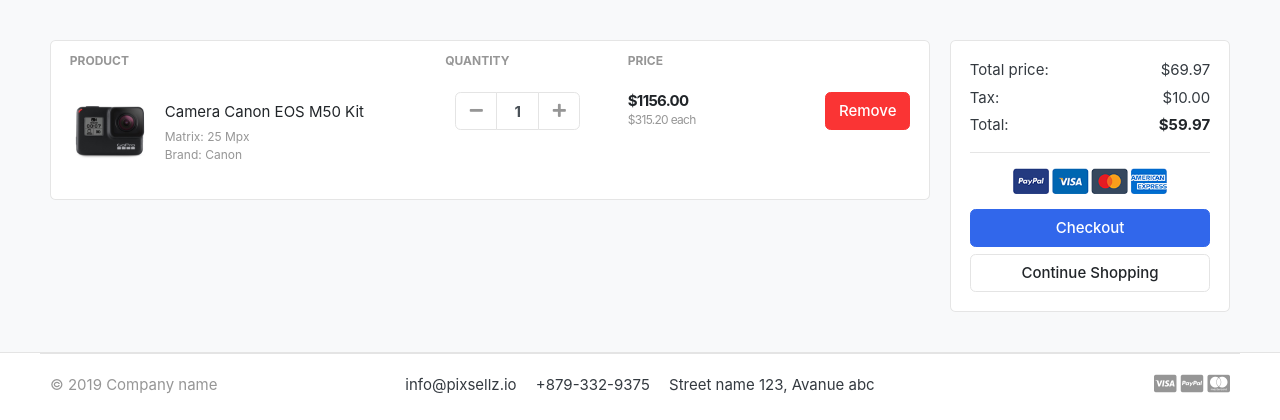
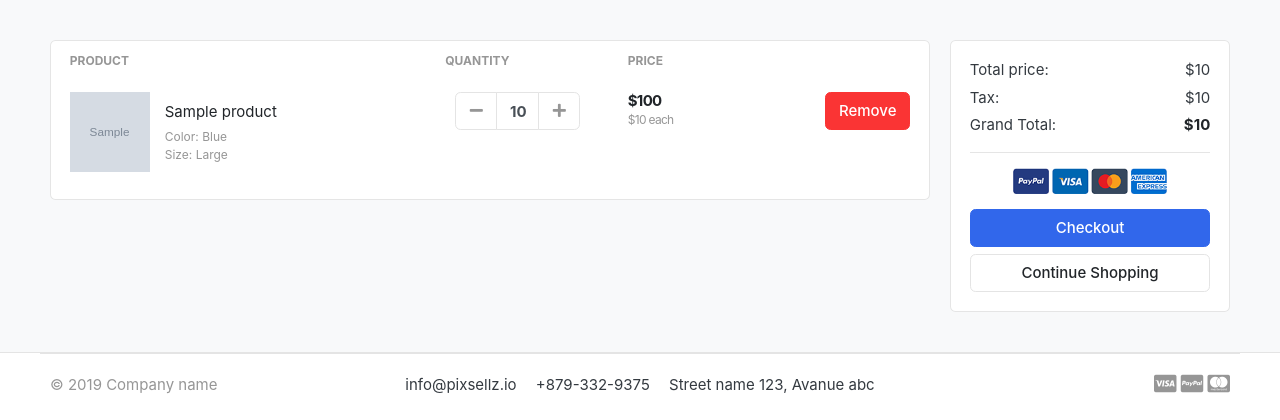
Before and after one commit to HuseynHasan/greatkart, a Django app: template templates/store/cart.html in a window 1280 px wide. Shown: the part 118-538 px from the top of the page. Run offline with Django 5.2, Linux system fonts and the light colour scheme; tables that the repository leaves empty hold one stand-in row (values such as "Sample post"); the template is opened without the code that fills it: values that come from a table or form of the project are taken from there, most other values are stand-ins (such as "Sample title", 1, 10 or a date in 2020); grey boxes marked "Sample" are stand-in pictures; some libraries are stand-ins or nearby versions; some web fonts are replaced.

Commit message:
Cart Item Quantity, Increment, Decrement, Tax Calculation

```diff
--- a/carts/models.py
+++ b/carts/models.py
@@ -18,5 +18,8 @@
     quantity = models.IntegerField()
     is_active = models.BooleanField(default=True)
 
+    def sub_total(self):
+        return self.product.price * self.quantity
+
     def __str__(self):
         return f"{self.product.product_name} ({self.quantity})"
--- a/carts/urls.py
+++ b/carts/urls.py
@@ -6,4 +6,6 @@
 urlpatterns = [
     path('', views.cart, name='cart'),
     path('add_cart/<int:product_id>/', views.add_cart, name='add_cart'),
+    path('remove_cart/<int:product_id>/', views.remove_cart, name='remove_cart'),
+    path('remove_cart_item/<int:product_id>/', views.remove_cart_item, name='remove_cart_item'),
 ]
--- a/templates/store/cart.html
+++ b/templates/store/cart.html
@@ -8,6 +8,16 @@
 <div class="container">
 
 <!-- ============================ COMPONENT 1 ================================= -->
+
+{% if not cart_items %}
+
+<h2 class="text center">Your Shopping Cart is Empty!</h2>
+<br>
+<div class="text-center">
+<a href="{% url 'store' %}" class="btn btn-primary">Continue Shopping</a>
+</div>
+
+{% else %}
 
 <div class="row">
 	<aside class="col-lg-9">
@@ -22,13 +32,14 @@
 </tr>
 </thead>
 <tbody>
+	{% for cart_item in cart_items %}
 <tr>
 	<td>
 		<figure class="itemside align-items-center">
-			<div class="aside"><img src="{% static './images/items/11.jpg' %}" class="img-sm"></div>
+			<div class="aside"><img src="{{ cart_item.product.images.url }}" class="img-sm"></div>
 			<figcaption class="info">
-				<a href="#" class="title text-dark">Camera Canon EOS M50 Kit</a>
-				<p class="text-muted small">Matrix: 25 Mpx <br> Brand: Canon</p>
+				<a href="{{ cart_item.product.get_url }}" class="title text-dark">{{ cart_item.product.product_name }}</a>
+				<p class="text-muted small">Color: Blue <br> Size: Large</p>
 			</figcaption>
 		</figure>
 	</td>
@@ -37,25 +48,26 @@
 					<div class="col">
 						<div class="input-group input-spinner">
 							<div class="input-group-prepend">
-							<button class="btn btn-light" type="button" id="button-plus"> <i class="fa fa-minus"></i> </button>
+							<a href="{% url 'remove_cart' cart_item.product.id %}" class="btn btn-light" type="button" id="button-plus"> <i class="fa fa-minus"></i> </a>
 							</div>
-							<input type="text" class="form-control"  value="1">
+							<input type="text" class="form-control"  value="{{ cart_item.quantity }}">
 							<div class="input-group-append">
-							<button class="btn btn-light" type="button" id="button-minus"> <i class="fa fa-plus"></i> </button>
+							<a href="{% url 'add_cart' cart_item.product.id %}" class="btn btn-light" type="button" id="button-minus"> <i class="fa fa-plus"></i> </a>
 							</div>
 						</div> <!-- input-group.// -->
 					</div> <!-- col.// -->
 	</td>
 	<td>
 		<div class="price-wrap">
-			<var class="price">$1156.00</var>
-			<small class="text-muted"> $315.20 each </small>
+			<var class="price">${{ cart_item.sub_total }}</var>
+			<small class="text-muted"> ${{ cart_item.product.price }} each </small>
 		</div> <!-- price-wrap .// -->
 	</td>
 	<td class="text-right">
-	<a href="" class="btn btn-danger"> Remove</a>
+	<a href="{% url 'remove_cart_item' cart_item.product.id %}" class="btn btn-danger"> Remove</a>
 	</td>
 </tr>
+	{% endfor %}
 </tbody>
 </table>
 </div> <!-- card.// -->
@@ -67,22 +79,22 @@
 		<div class="card-body">
 			<dl class="dlist-align">
 			  <dt>Total price:</dt>
-			  <dd class="text-right">$69.97</dd>
+			  <dd class="text-right">${{ total }}</dd>
 			</dl>
 			<dl class="dlist-align">
 			  <dt>Tax:</dt>
-			  <dd class="text-right"> $10.00</dd>
+			  <dd class="text-right"> ${{ tax }}</dd>
 			</dl>
 			<dl class="dlist-align">
-			  <dt>Total:</dt>
-			  <dd class="text-right text-dark b"><strong>$59.97</strong></dd>
+			  <dt>Grand Total:</dt>
+			  <dd class="text-right text-dark b"><strong>${{ grand_total }}</strong></dd>
 			</dl>
 			<hr>
 			<p class="text-center mb-3">
 				<img src="{% static './images/misc/payments.png' %}" height="26">
 			</p>
 			<a href="./place-order.html" class="btn btn-primary btn-block"> Checkout </a>
-			<a href="./store.html" class="btn btn-light btn-block">Continue Shopping</a>
+			<a href="{% url 'store' %}" class="btn btn-light btn-block">Continue Shopping</a>
 		</div> <!-- card-body.// -->
 		</div> <!-- card.// -->
 
@@ -90,6 +102,8 @@
 
 
 </div> <!-- row.// -->
+
+{% endif %}
 <!-- ============================ COMPONENT 1 END .// ================================= -->
 
 </div> <!-- container .//  -->
--- a/templates/store/store.html
+++ b/templates/store/store.html
@@ -148,7 +148,7 @@
 						<del class="price-old">$1980</del>
 					</div> <!-- price-wrap.// -->
 				</div>
-				<a href="{{product.get_url}}" class="btn btn-block btn-primary">View Details</a>
+				<a href="{% url 'add_cart' product.id %}" class="btn btn-block btn-primary">View Details</a>
 			</figcaption>
 		</figure>
 	</div> <!-- col.// -->
```
Also changed, not shown: carts/views.py (+43 -3 lines).
